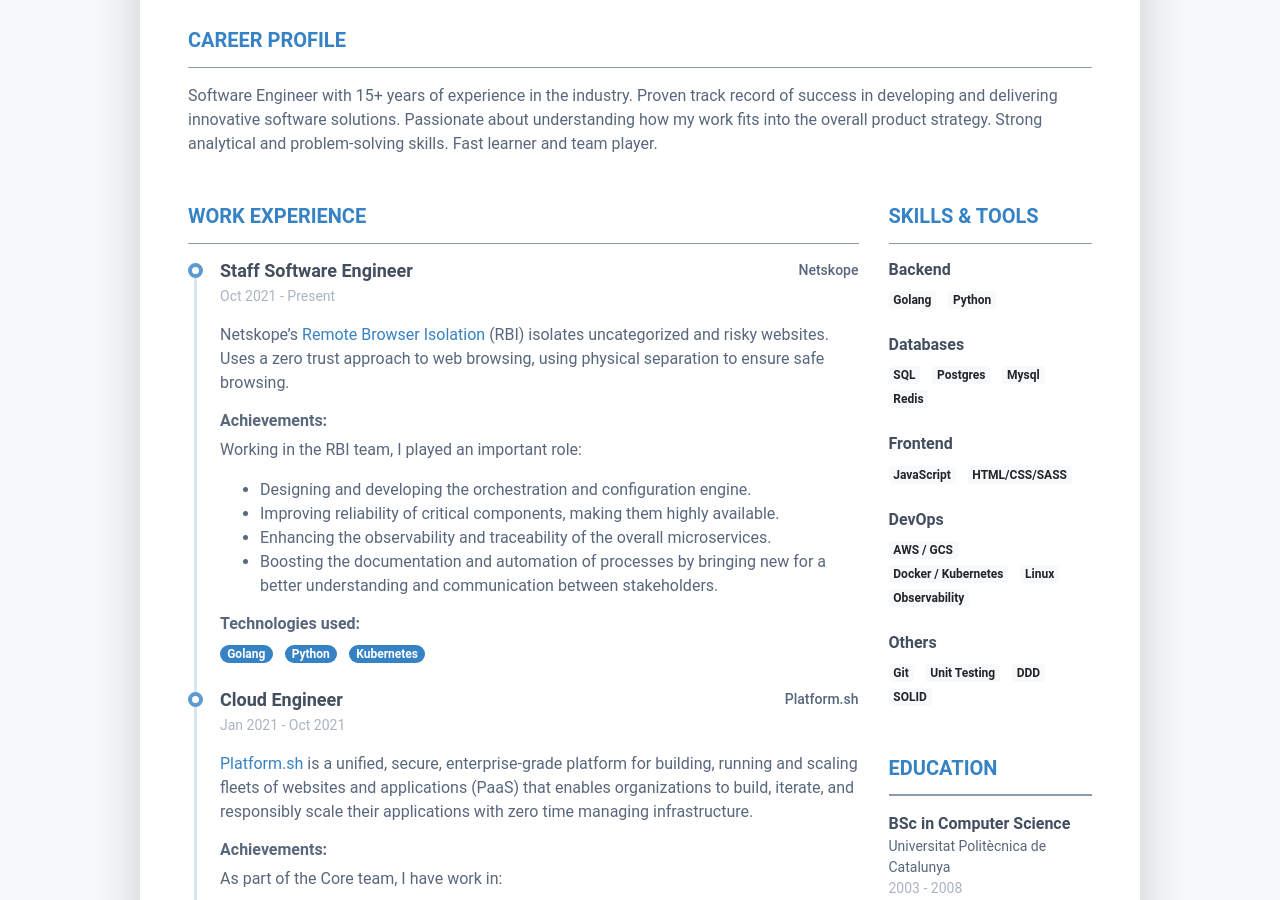
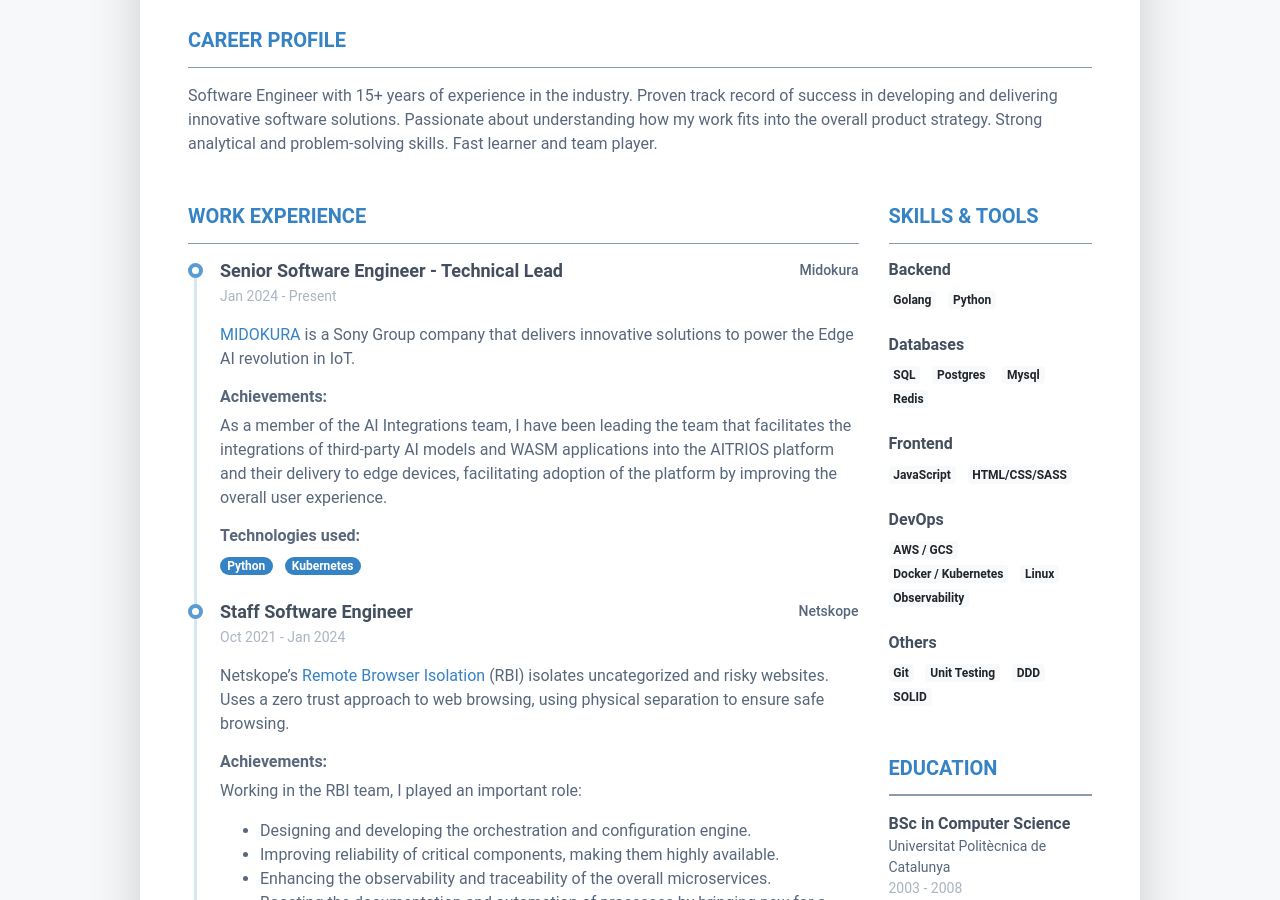
Before and after one commit to robertobarreda/robertobarreda.github.io, a Jekyll site: the page built from index.markdown, in a window 1280 px wide and 900 px high, scrolled down 270 px. Built offline with Jekyll 4.4.1, drawn with Linux system fonts in a browser that asks for light colours.

Commit message:
Update experience (midokura)

```diff
--- a/_data/data.yml
+++ b/_data/data.yml
@@ -40,8 +40,25 @@
       Grade: Telematic Networks and Operating Systems
 
 experiences:
+  - role: Senior Software Engineer - Technical Lead
+    time: Jan 2024 - Present
+    company: Midokura
+    details: |
+      <a href="https://www.midokura.com/">MIDOKURA</a> is a Sony Group company that delivers
+      innovative solutions to power the Edge AI revolution in IoT.
+    achievements:
+      desc: |
+        As a member of the AI Integrations team, I have been leading the team that facilitates
+        the integrations of third-party AI models and WASM applications into the AITRIOS platform
+        and their delivery to edge devices, facilitating adoption of the platform by improving
+        the overall user experience.
+      highlights: []
+    technologies:
+      - Python
+      - Kubernetes
+
   - role: Staff Software Engineer
-    time: Oct 2021 - Present
+    time: Oct 2021 - Jan 2024
     company: Netskope
     details: |
       Netskope's <a href="https://netskope.com/products/remote-browser-isolation">
```
